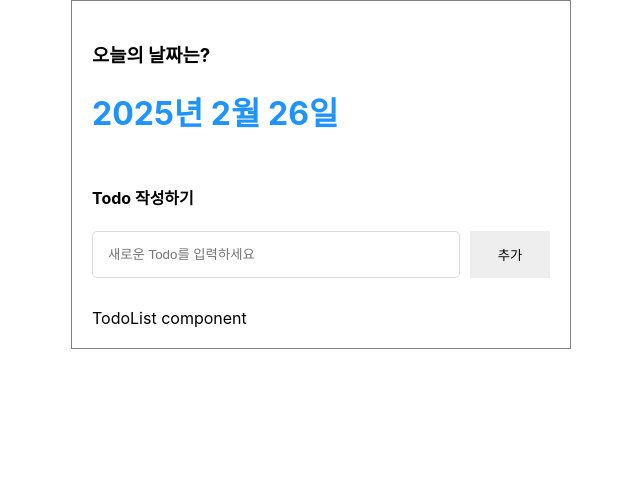
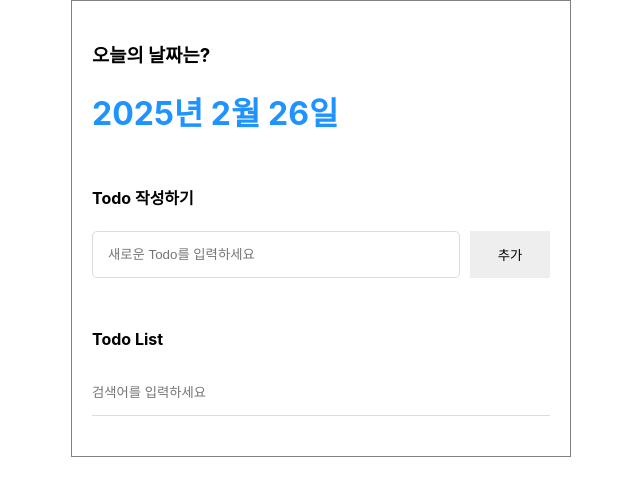
Before and after one commit to ycraah/react-project, a React (Create React App) app: page / in a window 1280 px wide. Shown: the top 496 px of the page, without its empty margins (319-959 px from the left). Built offline with nearby package versions, Linux system fonts and the light colour scheme.

Commit message:
TodoList 검색 컴포넌트 생성성

```diff
--- a/src/component/TodoList.css
+++ b/src/component/TodoList.css
@@ -0,0 +1,14 @@
+.TodoList .searchbar {
+  margin-bottom: 20px;
+  width: 100%;
+  border: none;
+  border-bottom: 1px solid rgb(220, 220, 220);
+  box-sizing: border-box;
+  padding: 15px 0;
+  transition: all 0.5s;
+}
+
+.TodoList .searchbar:focus {
+  outline: none;
+  border-bottom: 1px solid #aaa;
+}
--- a/src/component/TodoList.js
+++ b/src/component/TodoList.js
@@ -1,7 +1,12 @@
 import "./TodoList.css";
 
 const TodoList = () => {
-  return <div className="TodoList">TodoList component</div>;
+  return (
+    <div className="TodoList">
+      <h4>Todo List</h4>
+      <input className="searchbar" placeholder="검색어를 입력하세요" />
+    </div>
+  );
 };
 
 export default TodoList;
```
